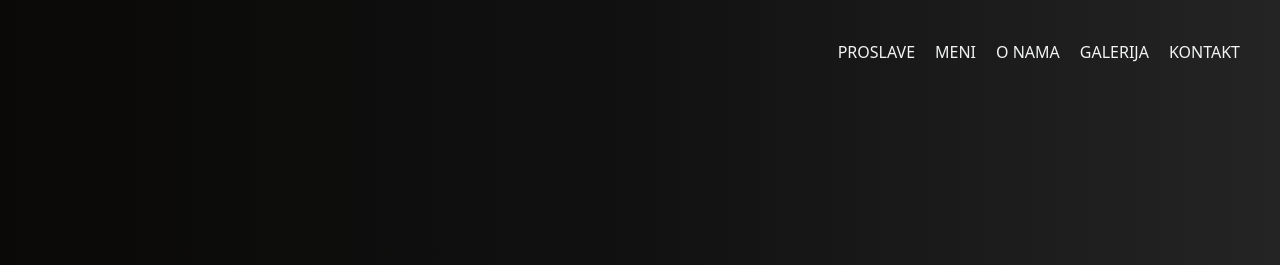
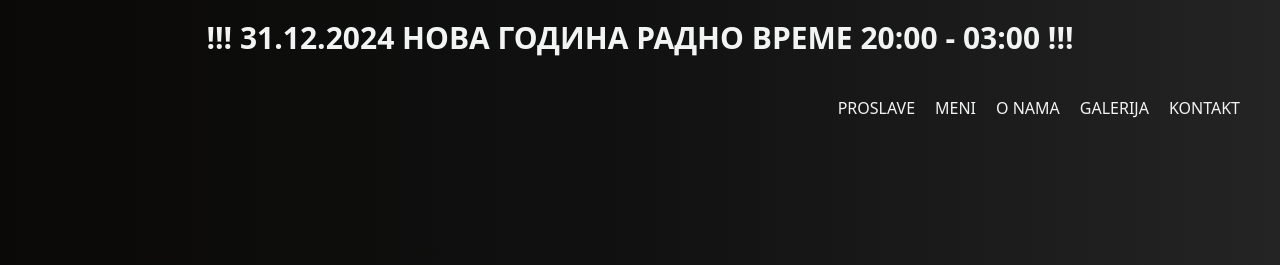
Before and after one commit to zumbuuul/paris-redesign, a website: page index.html in a window 1280 px wide. Shown: the top 265 px of the page. Drawn offline with Linux system fonts and the light colour scheme.

Commit message:
new year update

```diff
--- a/index.html
+++ b/index.html
@@ -30,6 +30,9 @@
 
 
 <body class="bg-gradient-to-r from-black via-[#111111] to-[#242424] min-h-[100vh] w-full">
+  <h1 class="text-white font-extrabold text-3xl text-center mt-5">!!! 31.12.2024 НОВА ГОДИНА РАДНО ВРЕМЕ 20:00 - 03:00
+    !!!
+  </h1>
   <header class="">
     <nav
       class="text-white   flex-col flex laptop:flex-row laptop:justify-end justify-center items-center tablet:gap-x-5  gap-5 m-10">
```
Also changed, not shown: dist/output.css.
